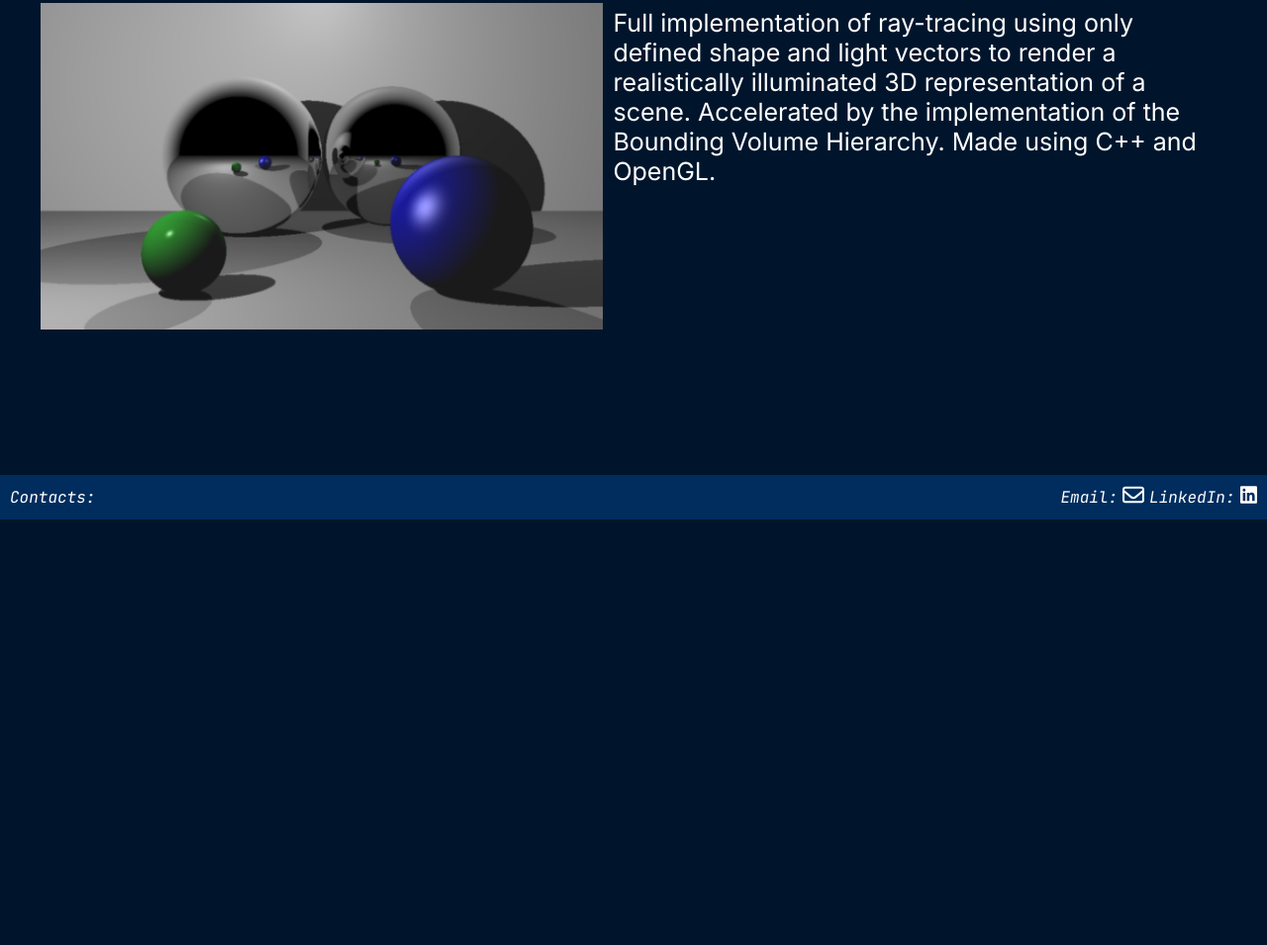
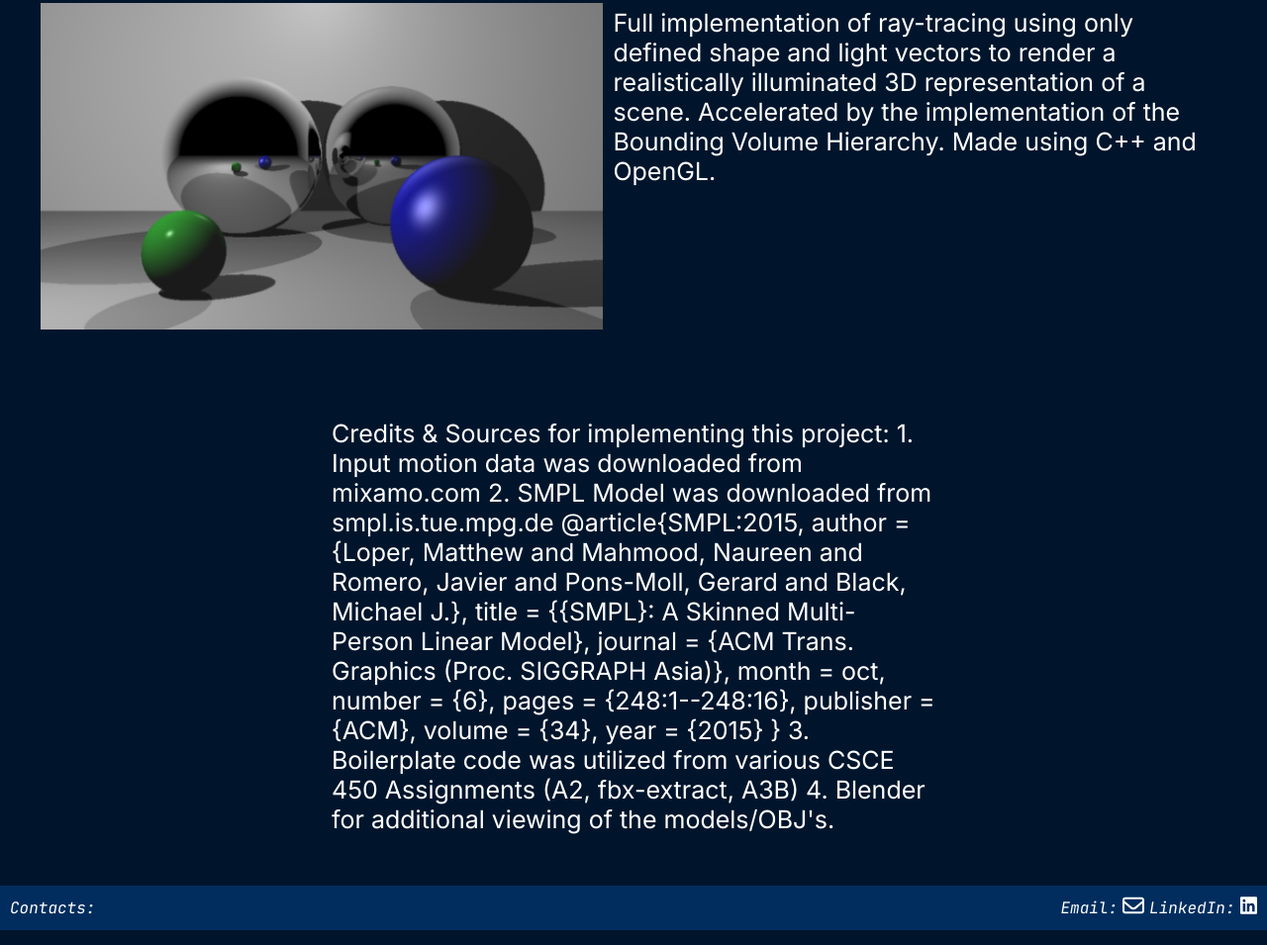
Before and after one commit to lsoberanis/lsoberanis.github.io, a plain HTML site: page projects_csce450.html in a window 1280 px wide. Shown: the part 220-1175 px from the top of the page at 99% size. Before the commit the page ends 800 px from the top, so only its background shows below. Drawn offline with nearby package versions, Linux system fonts and the light colour scheme; files whose address does not match are found by name.

Commit message:
Update projects_csce450.html

```diff
--- a/projects_csce450.html
+++ b/projects_csce450.html
@@ -74,6 +74,29 @@
 
                 </div>
 
+                <div class="Pproj-c">
+                    <div class="Pproj-tx">
+                        <p class="proj-tx2">Credits & Sources for implementing this project:
+                        1. Input motion data was downloaded from mixamo.com
+                        2. SMPL Model was downloaded from smpl.is.tue.mpg.de
+                            @article{SMPL:2015,
+                              author = {Loper, Matthew and Mahmood, Naureen and Romero, Javier and Pons-Moll, Gerard and Black, Michael J.},
+                              title = {{SMPL}: A Skinned Multi-Person Linear Model},
+                              journal = {ACM Trans. Graphics (Proc. SIGGRAPH Asia)},
+                              month = oct,
+                              number = {6},
+                              pages = {248:1--248:16},
+                              publisher = {ACM},
+                              volume = {34},
+                              year = {2015}
+                            }
+                        3. Boilerplate code was utilized from various CSCE 450 Assignments (A2, fbx-extract, A3B)
+                        4. Blender for additional viewing of the models/OBJ's.
+                        </p>
+                    </div>
+
+                </div>
+
             <!--<div class="Pproj-c">
                 <div class="Pproj-i">
                     <img class="Pslide-i" src="css/assets/proj/bunny.PNG" style="height:100%; width: 100%; object-fit: cover;">
```
